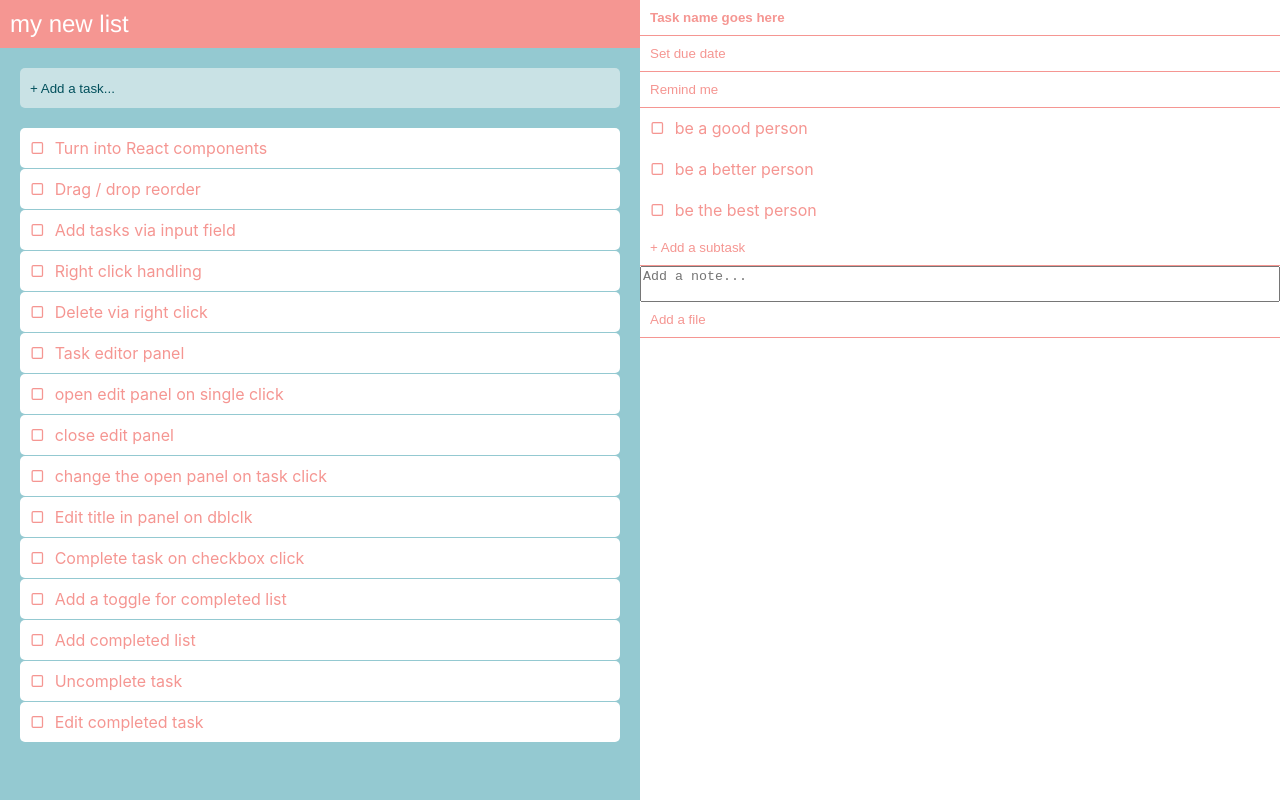
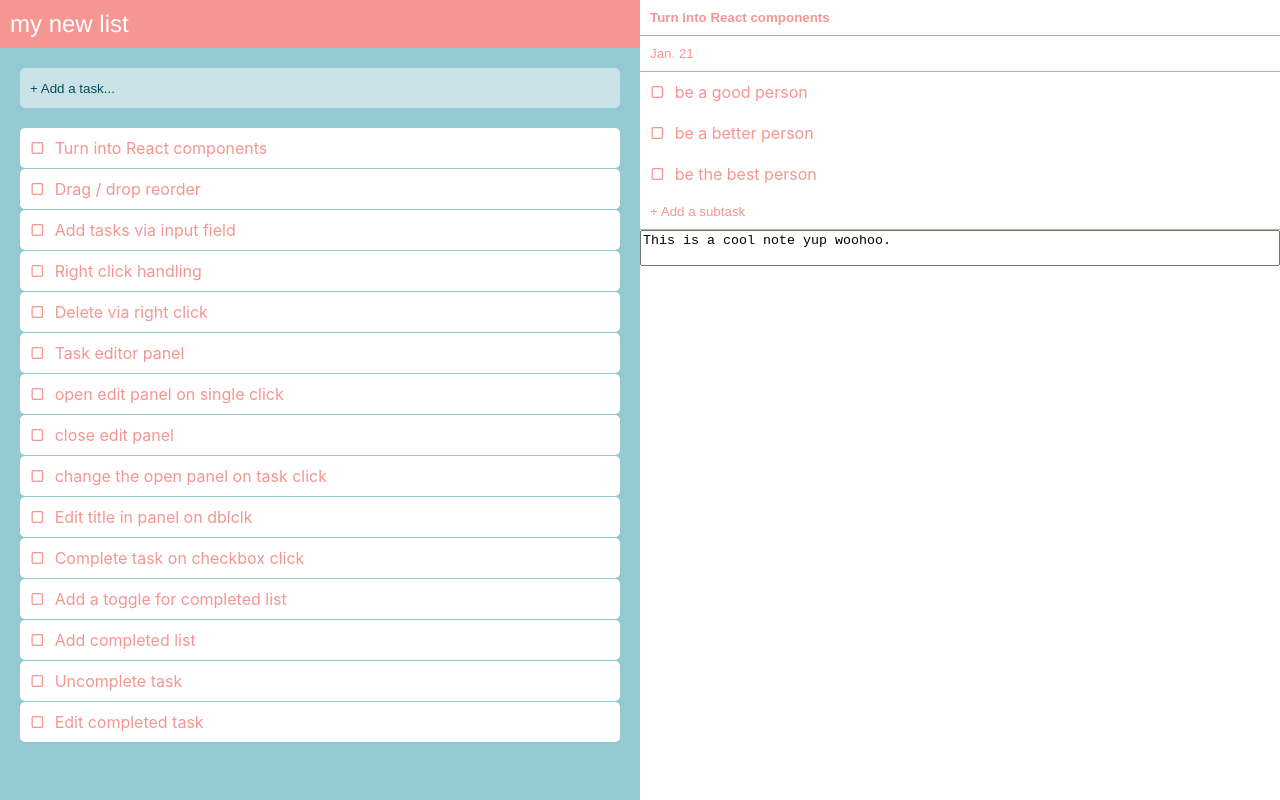
Before and after one commit to DustinGaudet/deepdive, a React (Create React App) app: page / in a window 1280 px wide. Built offline with nearby package versions, Linux system fonts and the light colour scheme.

Commit message:
Add task submission via input field. Make detail panel dynamic. Add notes for fixing defaultValue bug on task creation.

```diff
--- a/src/app/App.js
+++ b/src/app/App.js
@@ -1,5 +1,5 @@
 import React, { Component } from 'react';
-import logo from '../logo.svg';
+// import logo from '../logo.svg';
 import './App.scss';
 
 class App extends Component {
@@ -7,7 +7,12 @@ class App extends Component {
   state = {
     taskListName: "my new list",
     tasks: [
-      { name: "Turn into React components", subtasks: [{name: "be a good person"}, {name: "be a better person"}, {name: "be the best person"}] },
+      {
+        name: "Turn into React components",
+        subtasks: [{name: "be a good person"}, {name: "be a better person"}, {name: "be the best person"}],
+        due: "Jan. 21",
+        note: "This is a cool note yup woohoo."
+      },
       { name: "Drag / drop reorder", subtasks: [{name: "be a good person"}] },
       { name: "Add tasks via input field", subtasks: [{name: "be a good person"}] },
       { name: "Right click handling", subtasks: [{name: "be a good person"}] },
@@ -26,7 +31,17 @@ class App extends Component {
     activeTaskId: 0
   };
 
-  // create a new task
+  // add a new task
+  createTask = (e, name) => this.setState({tasks: [{name: name, subtasks: [], due: "", note: ""}].concat(this.state.tasks)});
+
+  // reroute submission
+  handleTaskSubmit = e => {
+    if (e.key === "Enter") {
+      e.preventDefault();
+      // console.log(e.target.value);
+    this.createTask(e, e.target.value);
+    }
+  }
 
   // check a task off as done, changes state and checkbox display
 
@@ -58,7 +73,7 @@ class App extends Component {
 
   render() {
 
-    const {renderTaskList, state} = this;
+    const {renderTaskList, handleTaskSubmit, state} = this;
     const {tasks, taskListName, activeTaskId} = state;
 
     return (
@@ -69,7 +84,7 @@ class App extends Component {
           <div className="tasks-panel">
             <h2>{taskListName}</h2>
             <div className="tasks-manager">
-              <input id="task-add" placeholder="+ Add a task..."  />
+              <input id="task-add" onKeyPress={handleTaskSubmit} placeholder="+ Add a task..."  />
               {/* This can become a "TaskList" component */}
               {renderTaskList(tasks)}
             </div>
@@ -77,17 +92,16 @@ class App extends Component {
           {/* this can become a "TaskDetailPanel" component" */}
           <div className="task-panel">
             {/* determine whether inputs that save while typing should be moved to separate components */}
-            <input className="task-name checkbox" value="Task name goes here" />
-            <input placeholder="Set due date" />
-            <input placeholder="Remind me" />
+            {/* on these components' rerender, need to pass them their data in props and explicitly set their value with js (Not with a value attr)  */}
+            <input className="task-name checkbox" defaultValue={tasks[activeTaskId].name} />
+            <input placeholder="Set due date" defaultValue={tasks[activeTaskId].due} />
             <div className="container-subtask">
               {/* This can also be a TaskList component */}
               {renderTaskList(tasks[activeTaskId].subtasks)}
               <input className="add-subtask" placeholder="+ Add a subtask" />
             </div>
             {/* would be nice to make a reusable auto-resize component */}
-            <textarea className="add-note" placeholder="Add a note..." />
-            <input placeholder="Add a file" />
+            <textarea className="add-note" placeholder="Add a note..." value={tasks[activeTaskId].note} />
           </div>
         </div>
       </div>
```
